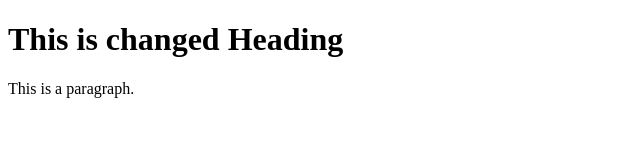
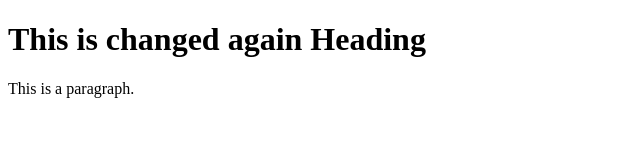
Before and after one commit to udit2400/Public_repo, a plain HTML site: page index.html in a window 1280 px wide. Shown: the whole page, without its empty margins (0-640 px from the left). Drawn offline with Linux system fonts and the light colour scheme.

Commit message:
Update index.html

```diff
--- a/index.html
+++ b/index.html
@@ -5,7 +5,7 @@
 </head>
 <body>
 
-<h1>This is changed Heading</h1>
+<h1>This is changed again Heading</h1>
 <p>This is a paragraph.</p>
 
 </body>
```
